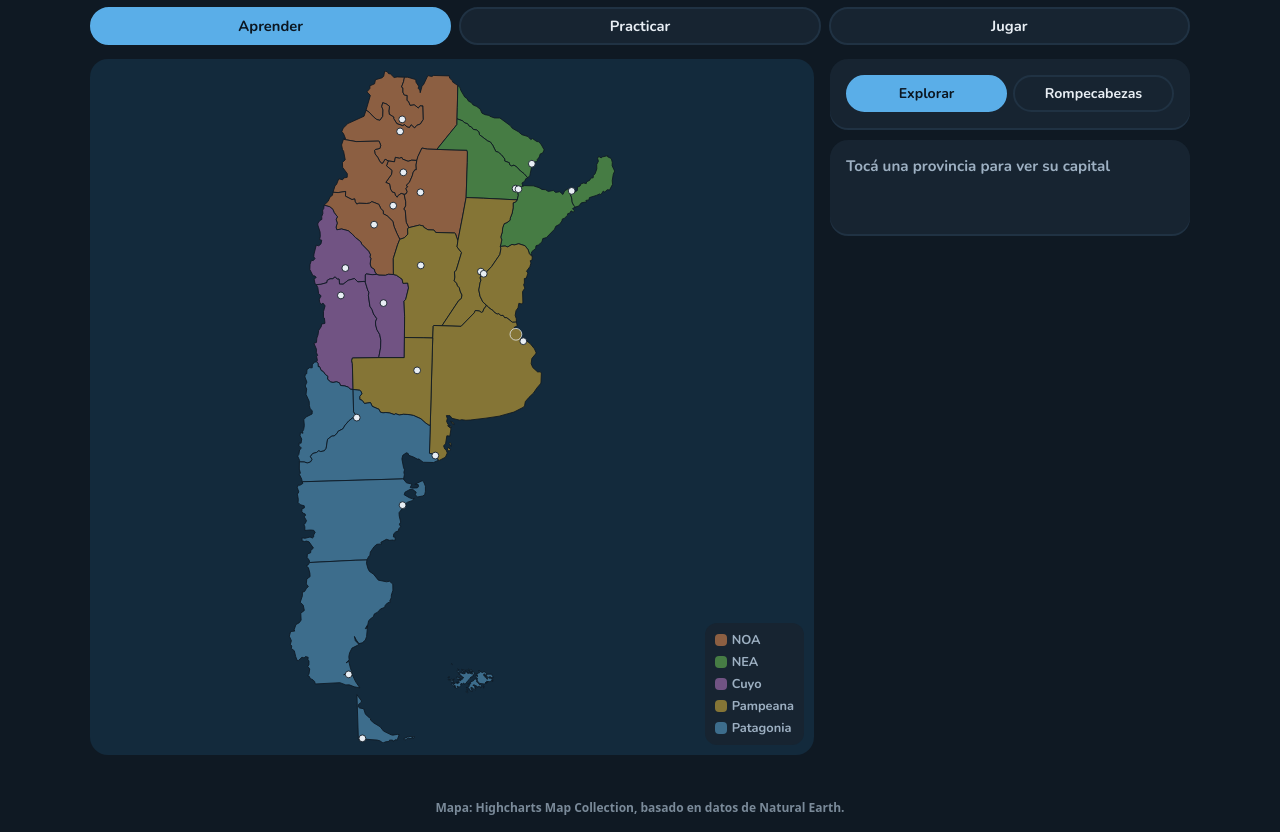
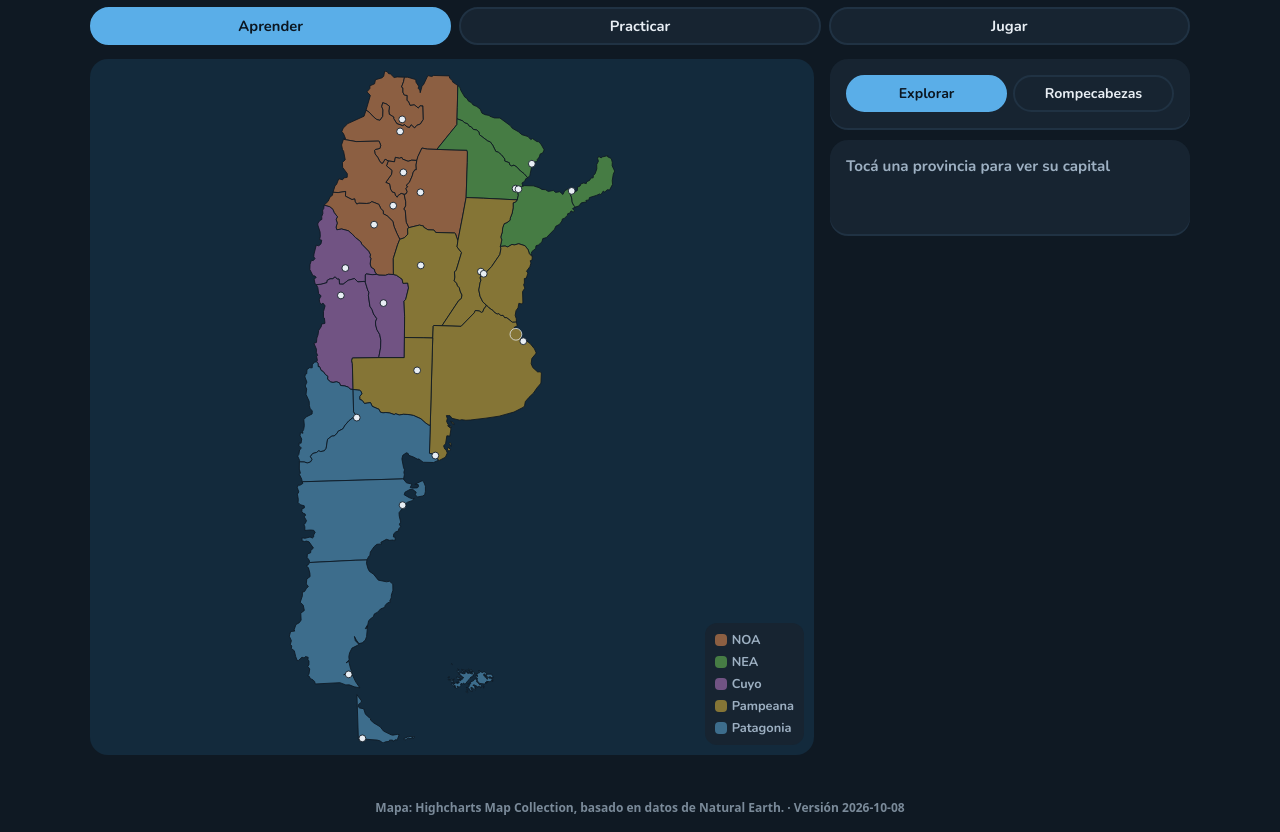
Before and after one commit to biohashing/provincias-capitales, a plain HTML site: page index.html in a window 1280 px wide. Shown: the part 59-891 px from the top of the page. Drawn offline with nearby package versions, Linux system fonts and the light colour scheme; no server answers.

```diff
--- a/index.html
+++ b/index.html
@@ -1157,6 +1157,6 @@ $("caba").onchange = () => { store.set("caba", $("caba").checked ? "1" : "0"); i
 setMode(["ubicar","capital","elegir","puzzle","lluvia","estudiar"].includes(store.get("mode")) ? store.get("mode") : "estudiar");
 </script>
 
-<p class="credits">Mapa: Highcharts Map Collection, basado en datos de Natural Earth.</p>
+<p class="credits">Mapa: Highcharts Map Collection, basado en datos de Natural Earth. · Versión 2026-10-08</p>
 </body>
 </html>
```
